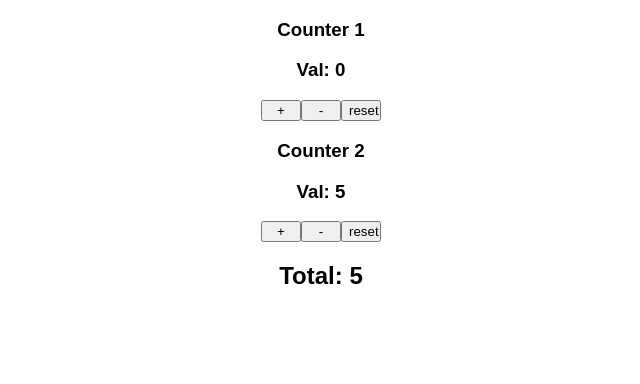
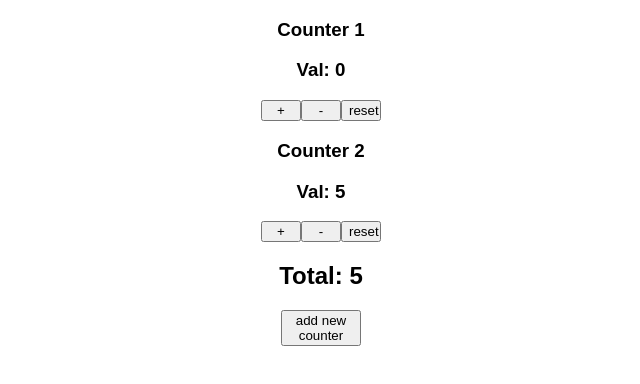
Before and after one commit to loriculberson/react-counters, a React (Create React App) app: page / in a window 1280 px wide. Shown: the top 384 px of the page, without its empty margins (319-959 px from the left). Built offline with nearby package versions, Linux system fonts and the light colour scheme.

Commit message:
Add new counter with initial value of zero

```diff
--- a/src/Counter.css
+++ b/src/Counter.css
@@ -2,3 +2,7 @@ button {
   width: 40px;
   height: 20 px;
 }
+
+.add-counter {
+  width: 80px;
+}
--- a/src/CounterApp.js
+++ b/src/CounterApp.js
@@ -2,7 +2,6 @@ import React, { Component } from 'react';
 import Counter from './Counter';
 
 class CounterApp extends Component {
-  //state here
   constructor(props) {
     super(props);
     this.state = {
@@ -39,11 +38,20 @@ class CounterApp extends Component {
     })
   }
 
+  newCounter = () => {
+    //push a 0 value into the allValues array
+    const values = this.state.allValues.slice();
+    values.push(0)
+    this.setState({
+      allValues: values
+    })
+  }
+
   render() {
     const total = this.state.allValues.reduce((sum, num) => sum + num)
     const renderCounters = this.state.allValues.map((counter, index) => {
       return (
-        <div>
+        <div className="counter">
           <Counter
             key={index}
             name={index + 1}
@@ -61,6 +69,7 @@ class CounterApp extends Component {
         <div>
           {renderCounters}
           <h2>Total: {total}</h2>
+          <button onClick={this.newCounter} className="add-counter"> add new counter </button>
         </div>
       </div>
     );
```
